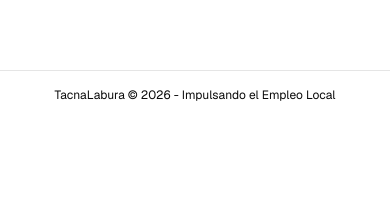
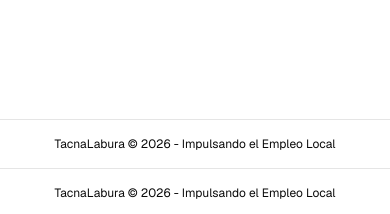
Before and after one commit to GloriousEvolution1141/perulaburasupabase, a Next.js app: page /protected in a window 390 px wide. Shown: the part 725-939 px from the top of the page. Before the commit the page ends 844 px from the top, so only its background shows below. Built offline with nearby package versions, Linux system fonts and the light colour scheme; no server answers; the database is empty.

Commit message:
update footer movil version

```diff
--- a/components/cards/ListaTrabajosclient.tsx
+++ b/components/cards/ListaTrabajosclient.tsx
@@ -32,7 +32,7 @@
       />
 
       {/* Lista de trabajos */}
-      <div className="flex flex-wrap justify-start gap-5 max-w-fit mx-auto">
+      <div className="flex flex-wrap justify-start gap-5 max-w-fit mx-auto h-[90%]">
         {loading
           ? Array(28)
               .fill(0)
--- a/components/content/FooterMain.tsx
+++ b/components/content/FooterMain.tsx
@@ -1,7 +1,7 @@
 export default function FooterMain() {
   return (
     <>
-      <footer className="fixed bottom-0 left-0 w-full flex items-center justify-center border-t bg-white text-center text-xs py-4">
+      <footer className="w-full flex items-center justify-center border-t bg-white text-center text-xs py-4 md:fixed md:bottom-0">
         <p>TacnaLabura © 2026 - Impulsando el Empleo Local</p>
       </footer>
     </>
```
